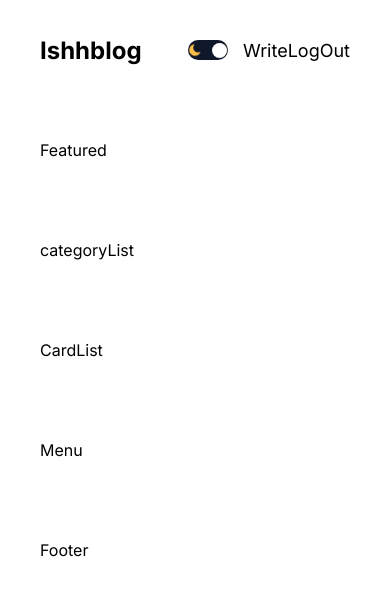
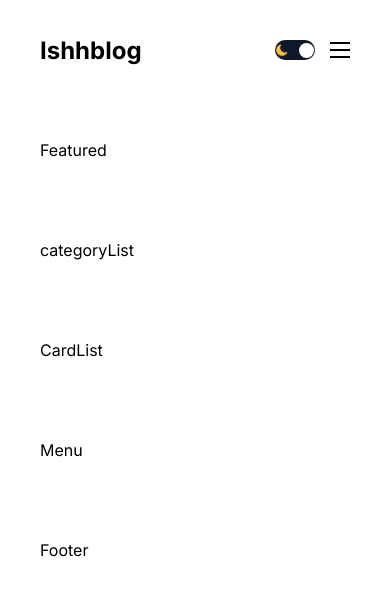
Before and after one commit to Goutam-04/Blogging, a Next.js app: page / in a window 390 px wide. Shown: the top 596 px of the page. Built offline with nearby package versions, Linux system fonts and the light colour scheme.

Commit message:
add hamburger menu

```diff
--- a/src/components/authLinks/AuthLinks.jsx
+++ b/src/components/authLinks/AuthLinks.jsx
@@ -1,23 +1,51 @@
-import React from 'react'
-import styles from "./authLinks.module.css"
-import Link from 'next/link'
+"use client";
+import Link from "next/link";
+import styles from "./authLinks.module.css";
+import { useState } from "react";
 
 const AuthLinks = () => {
+  const [open, setOpen] = useState(false);
 
-  const status="authenticated"
+  const status = "unauthenticated";
+
   return (
     <>
-    {(status==="notauthenticated") ?
-      (<Link href="/login" className={styles.Link}>LogIn</Link>):
-        (<div>
+      {status === "unauthenticated" ? (
+        <Link href="/login" className={styles.link}>
+          Login
+        </Link>
+      ) : (
+        <>
+          <Link href="/write" className={styles.link}>
+            Write
+          </Link>
+          <span className={styles.link} onClick={signOut}>
+            Logout
+          </span>
+        </>
+      )}
+      <div className={styles.burger} onClick={() => setOpen(!open)}>
+        <div className={styles.line}></div>
+        <div className={styles.line}></div>
+        <div className={styles.line}></div>
+      </div>
+      {open && (
+        <div className={styles.responsiveMenu}>
+          <Link href="/">Homepage</Link>
+          <Link href="/">About</Link>
+          <Link href="/">Contact</Link>
+          {status === "notauthenticated" ? (
+            <Link href="/login">Login</Link>
+          ) : (
+            <>
+              <Link href="/write">Write</Link>
+              <span className={styles.link}>Logout</span>
+            </>
+          )}
+        </div>
+      )}
+    </>
+  );
+};
 
-        <Link href="/write" className={styles.Link}>Write</Link>
-          <span className={styles.Link}>LogOut</span>
-        </div>)
-    }
-
-    </>
-  )
-}
-
-export default AuthLinks
+export default AuthLinks;
```
